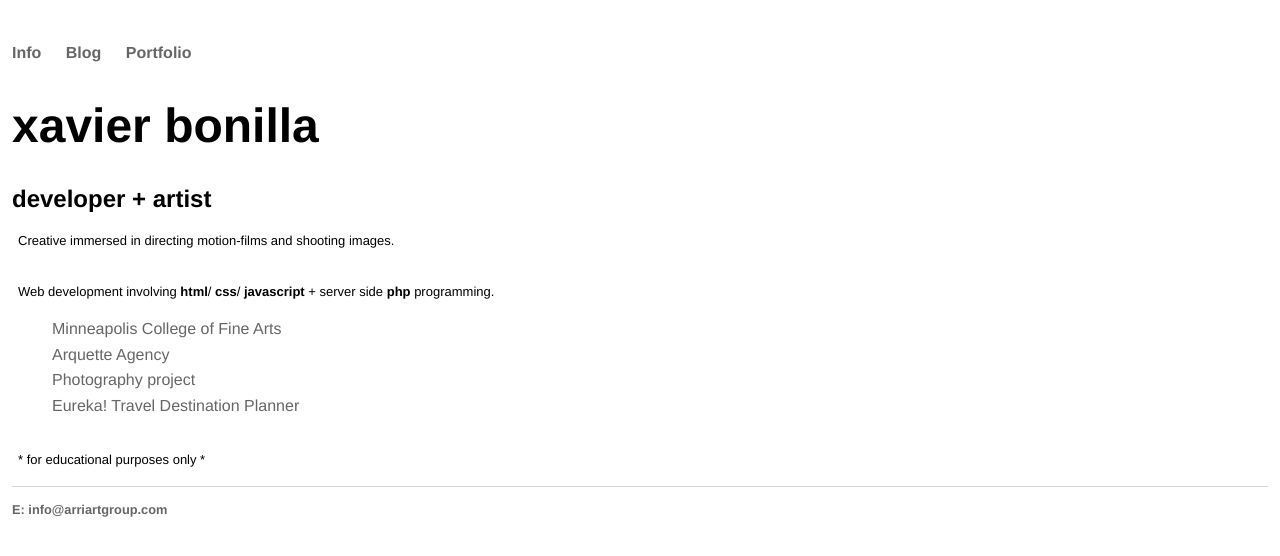
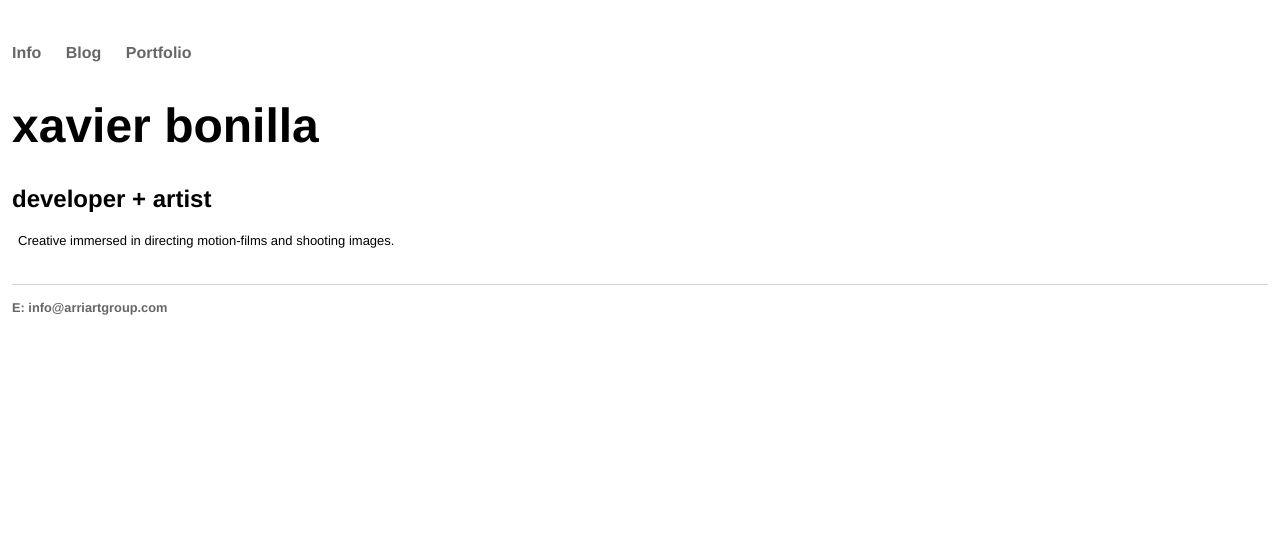
Before and after one commit to xavierbonilla/xavierbonilla.github.io, a Jekyll site: the page built from index.html, in a window 1280 px wide. Shown: the top 556 px of the page. Built offline with Jekyll 4.4.1, drawn with Linux system fonts in a browser that asks for light colours.

Commit message:
Update index.html

```diff
--- a/index.html
+++ b/index.html
@@ -10,17 +10,4 @@ title: xavier bonilla
 
 	<br>
 	<br>
-	<p>Web development involving <b>html</b>/ <b>css</b>/ <b>javascript</b> + server side <b>php</b> programming.
-	</p>
-	<ul>
-		        <li><a href="/arts-2019-master 3">Minneapolis College of Fine Arts</a></li>
-        		<li><a href="/agency">Arquette Agency</a></li>
-			<li><a href="http://imageecstasy.com/">Photography project</a></li>
-		        <li><a href="/art-co">Eureka! Travel Destination Planner</a></li>
-
-
-    		</ul>
-	<br>
-	<p>* for educational purposes only *</p>
-	<br>
 </div><!-- /.blurb -->
```
